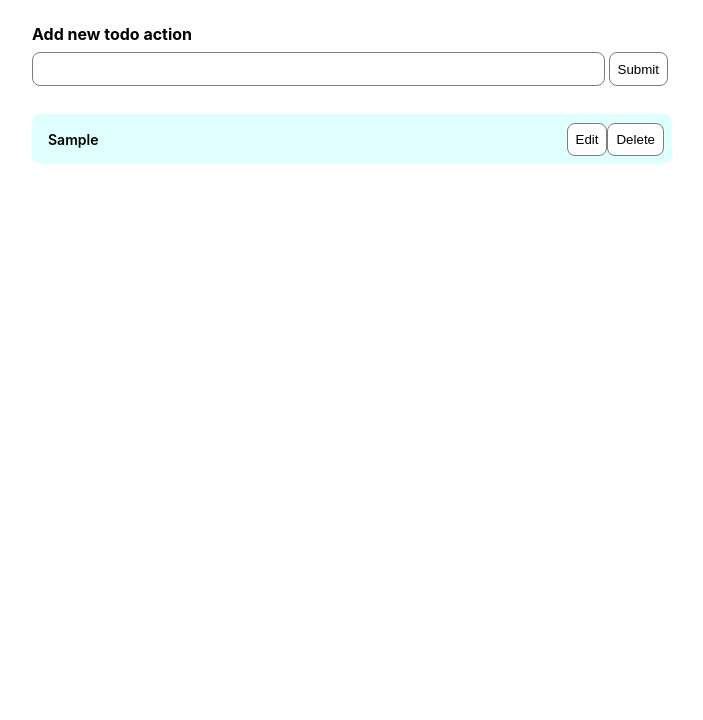
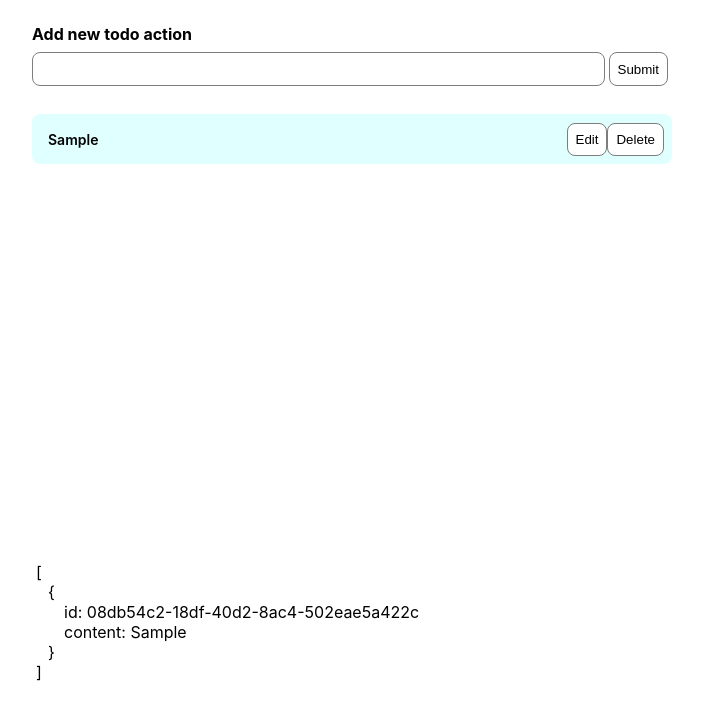
Before and after one commit to audreybozorgi/todo-app, a React (Create React App) app: page / in a window 1280 px wide. Both pictures are taken after typing "Sample" into the empty fields and a click on the button "Submit". Shown: the top 720 px of the page, without its empty margins (288-991 px from the left). Built offline with nearby package versions, Linux system fonts and the light colour scheme.

Commit message:
json format section in jsx done

```diff
--- a/src/components/Home/ItemRow/index.tsx
+++ b/src/components/Home/ItemRow/index.tsx
@@ -11,7 +11,7 @@ interface IItemProps{
         content: string;
     }
 }
-const Item: React.FC<IItemProps> = ({ itemData }) => {
+const ItemRow: React.FC<IItemProps> = ({ itemData }) => {
     const dispatch = useAppDispatch()
     const [editMode, setEditMode] = useState<boolean>(false)
     const [inputText, setInputText] = useState<string>(itemData.content)
@@ -34,11 +34,11 @@ const Item: React.FC<IItemProps> = ({ itemData }) => {
         <div className={styles.container}>
             <div className={styles.content_wrapper}>
                 {editMode
-                    ?   <>
-                            <Input style={{width: '70%'}} onChange={e => setInputText(e.target.value)} value={inputText}/>
+                    ?   <form>
+                            <Input onChange={e => setInputText(e.target.value)} value={inputText}/>
                             <Button onClick={handleSaveForm} disabled={!inputText || inputText === itemData.content}>Save</Button>
                             <Button onClick={handleResetForm}>Cancel</Button>
-                        </>
+                        </form>
                     :   <span className={styles.item_name}>{itemData.content}</span>
                 }
             </div>
@@ -50,4 +50,4 @@ const Item: React.FC<IItemProps> = ({ itemData }) => {
     )
 }
 
-export default Item
+export default ItemRow
--- a/src/components/Home/Items/index.tsx
+++ b/src/components/Home/Items/index.tsx
@@ -1,7 +1,7 @@
 import React from 'react'
 import styles from './index.module.scss'
 import { useAppDispatch, useAppSelector } from 'src/redux/hooks'
-import Item from '../ItemRow'
+import ItemRow from '../ItemRow'
 import { DragDropContext, Droppable, Draggable } from "react-beautiful-dnd";
 import { useDragAndDrop } from 'src/hooks/useDragAndDrop';
 import { handleReorderItems } from 'src/redux/features/home/todoSlice'
@@ -54,7 +54,7 @@ const Items: React.FC = () => {
                                             {...provided.draggableProps}
                                             {...provided.dragHandleProps}
                                         >
-                                            <Item itemData={{ ...itemObject }} />
+                                            <ItemRow itemData={{ ...itemObject }} />
                                         </div>
                                     )}
                                 </Draggable>
--- a/src/components/Home/JSONView/index.module.scss
+++ b/src/components/Home/JSONView/index.module.scss
@@ -0,0 +1,36 @@
+
+
+.items_empty_state{
+    width: 100%;
+    display: flex;
+    justify-content: center;
+    align-items: center;
+    margin-top: 20px;
+    >span{
+        font-weight: 700;
+    }
+}
+
+.container{
+    width: 100%;
+    height: 250px;
+    display: flex;
+    flex-wrap: wrap;
+    overflow-y: auto;
+
+    .json_format_wrapper{
+        width: 100%;
+        .main_brace{
+            margin-left: 4px;
+        }
+        .curly_brace{
+            margin-left: 16px;
+        }
+        .body{
+            margin-left: 32px;
+            display: flex;
+            flex-direction: column;
+        }
+    }
+
+}
--- a/src/components/Home/JSONView/index.tsx
+++ b/src/components/Home/JSONView/index.tsx
@@ -1,10 +1,33 @@
 import React from 'react'
 import styles from './index.module.scss'
+import { useAppSelector } from 'src/redux/hooks'
 
 const JSONView: React.FC = () => {
+    const todoItems = useAppSelector(state => state.todoSlice)
+
+    if (todoItems.length <= 0) {
+        return (
+            <div className={styles.items_empty_state}>
+                <span>Your list is empty!</span>
+            </div>
+        )
+    }
+
     return (
         <div className={styles.container}>
-
+            {todoItems.map(item =>
+                <div className={styles.json_format_wrapper}>
+                    <div className={styles.main_brace}>{'['}</div>
+                    <div className={styles.curly_brace}>{'{'}</div>
+                    <div className={styles.body}>
+                        <span>id: {item.id}</span>
+                        <span>content: {item.content}</span>
+                    </div>
+                    <div></div>
+                    <div className={styles.curly_brace}>{'}'}</div>
+                    <div className={styles.main_brace}>{']'}</div>
+                </div>
+            )}
         </div>
     )
 }
--- a/src/redux/features/home/todoSlice.ts
+++ b/src/redux/features/home/todoSlice.ts
@@ -17,7 +17,7 @@ export const todoSlice = createSlice({
     reducers: {
         handleAddNewItem: (state: todoItem[], action: PayloadAction<todoItem>) => {
             if(!checkItemExist(state, action.payload)){
-                return state = [...state, action.payload]
+                return state = [action.payload, ...state]
             }
         },
         handleReorderItems: (state: todoItem[], action: PayloadAction<todoItem[]>) => {
```
